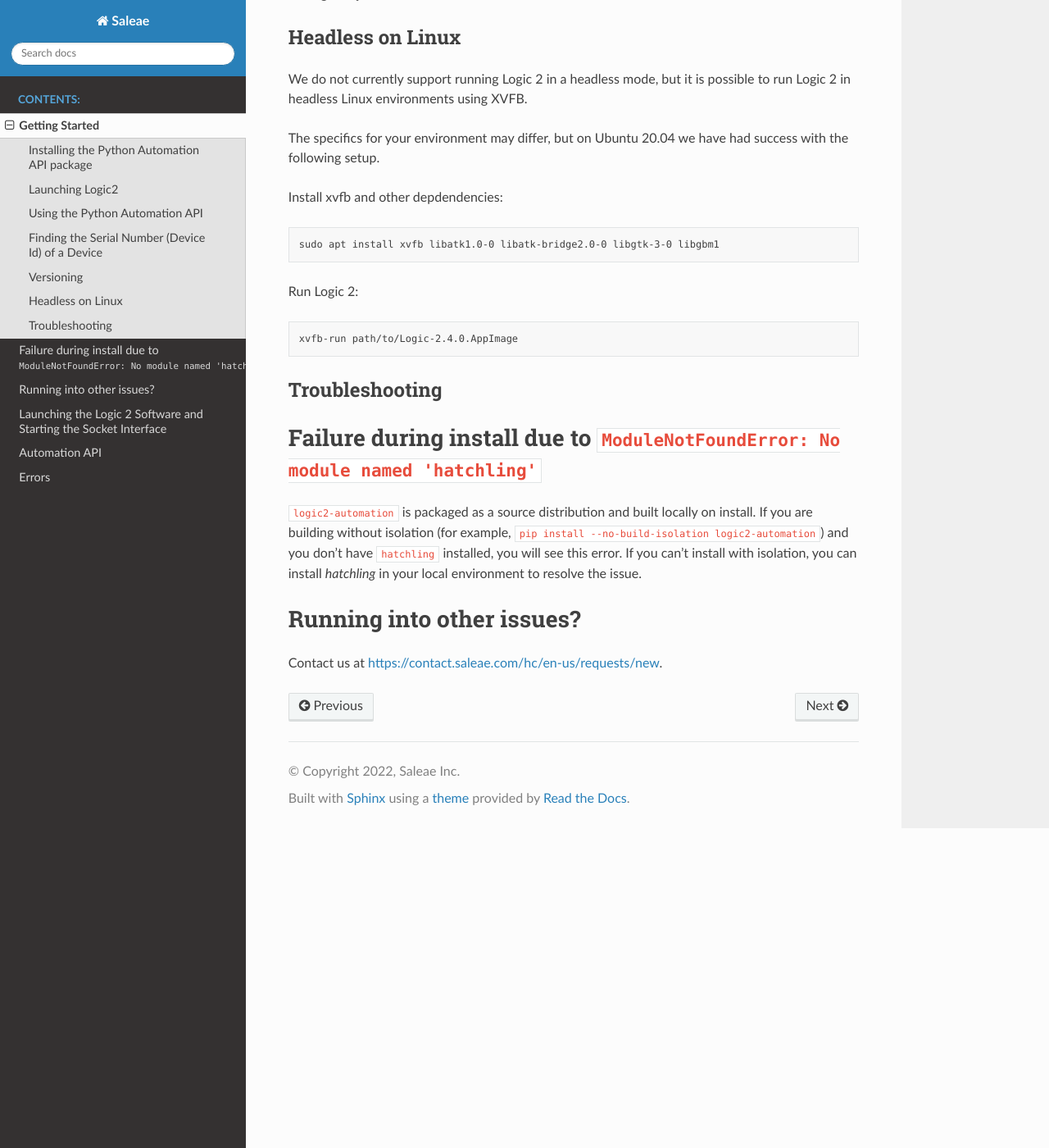
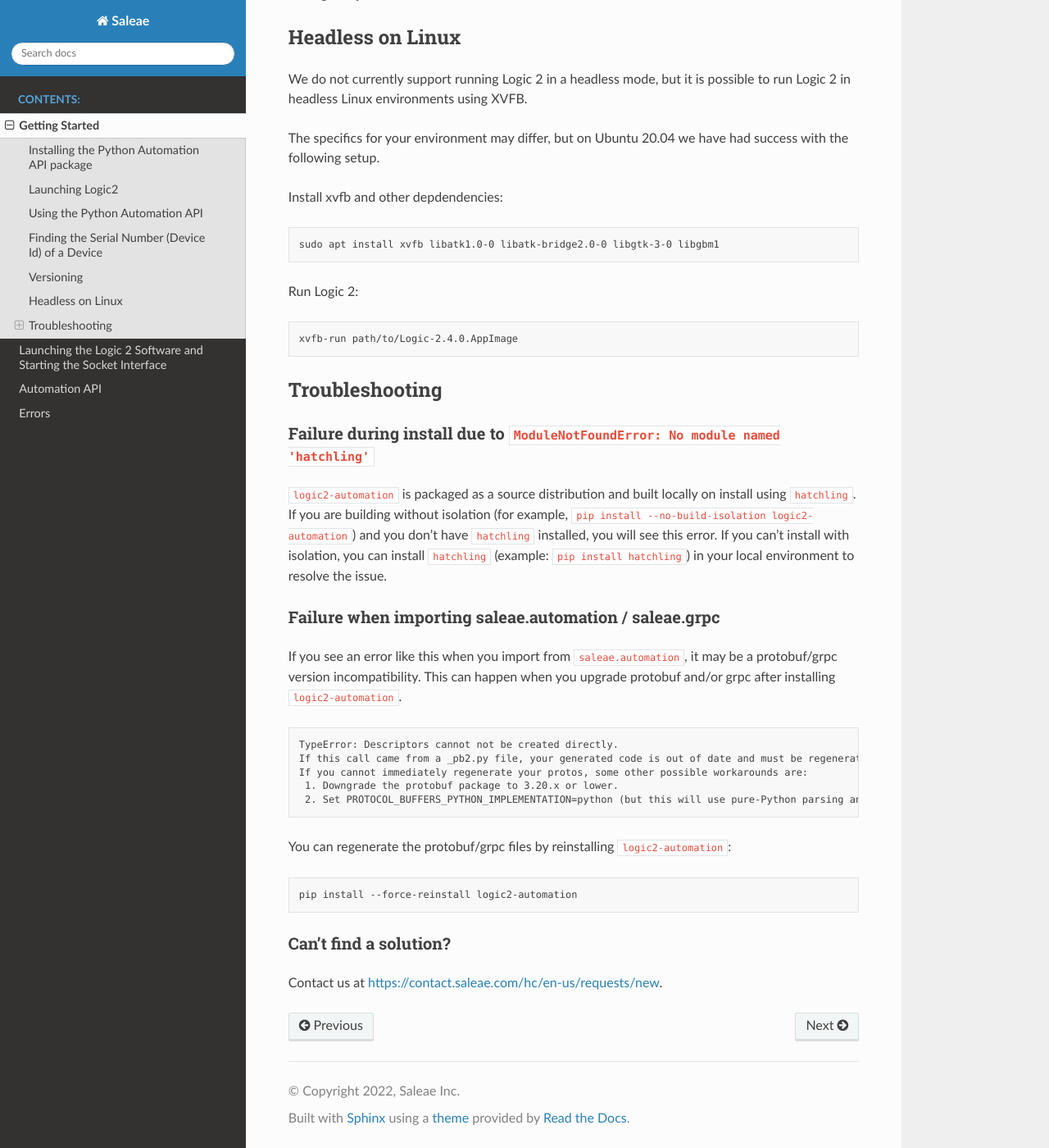
Before and after one commit to saleae/logic2-automation, a Sphinx documentation site: the page built from python/docs/source/getting_started.rst, in a window 1280 px wide and 1400 px high, scrolled down 4241 px. Shown: the whole window at 82% size. Built offline with Sphinx 7.4.7 and the Read the Docs theme 2.0.0, drawn with Linux system fonts in a browser that asks for light colours.

Commit message:
Add pb error troubleshooting information

```diff
--- a/python/docs/source/getting_started.rst
+++ b/python/docs/source/getting_started.rst
@@ -112,12 +112,32 @@
 ---------------
 
 Failure during install due to :code:`ModuleNotFoundError: No module named 'hatchling'`
-**************************************************************************************
+======================================================================================
 
-:code:`logic2-automation` is packaged as a source distribution and built locally on install. If you are building without isolation (for example, :code:`pip install --no-build-isolation logic2-automation`) and you don't have :code:`hatchling` installed, you will see this error. If you can't install with isolation, you can install `hatchling` in your local environment to resolve the issue.
+:code:`logic2-automation` is packaged as a source distribution and built locally on install using :code:`hatchling`. If you are building without isolation (for example, :code:`pip install --no-build-isolation logic2-automation`) and you don't have :code:`hatchling` installed, you will see this error. If you can't install with isolation, you can install :code:`hatchling` (example: :code:`pip install hatchling`) in your local environment to resolve the issue.
 
 
-Running into other issues?
-**************************
+Failure when importing saleae.automation / saleae.grpc
+======================================================
+
+If you see an error like this when you import from :code:`saleae.automation`, it may be a protobuf/grpc version incompatibility. This can happen when you upgrade protobuf and/or grpc after installing :code:`logic2-automation`.
+
+.. code-block:: text
+
+  TypeError: Descriptors cannot not be created directly.
+  If this call came from a _pb2.py file, your generated code is out of date and must be regenerated with protoc >= 3.19.0.
+  If you cannot immediately regenerate your protos, some other possible workarounds are:
+   1. Downgrade the protobuf package to 3.20.x or lower.
+   2. Set PROTOCOL_BUFFERS_PYTHON_IMPLEMENTATION=python (but this will use pure-Python parsing and will be much slower).
+
+You can regenerate the protobuf/grpc files by reinstalling :code:`logic2-automation`:
+
+.. code-block:: bash
+
+  pip install --force-reinstall logic2-automation
+
+
+Can't find a solution?
+======================
 
 Contact us at https://contact.saleae.com/hc/en-us/requests/new.
```
